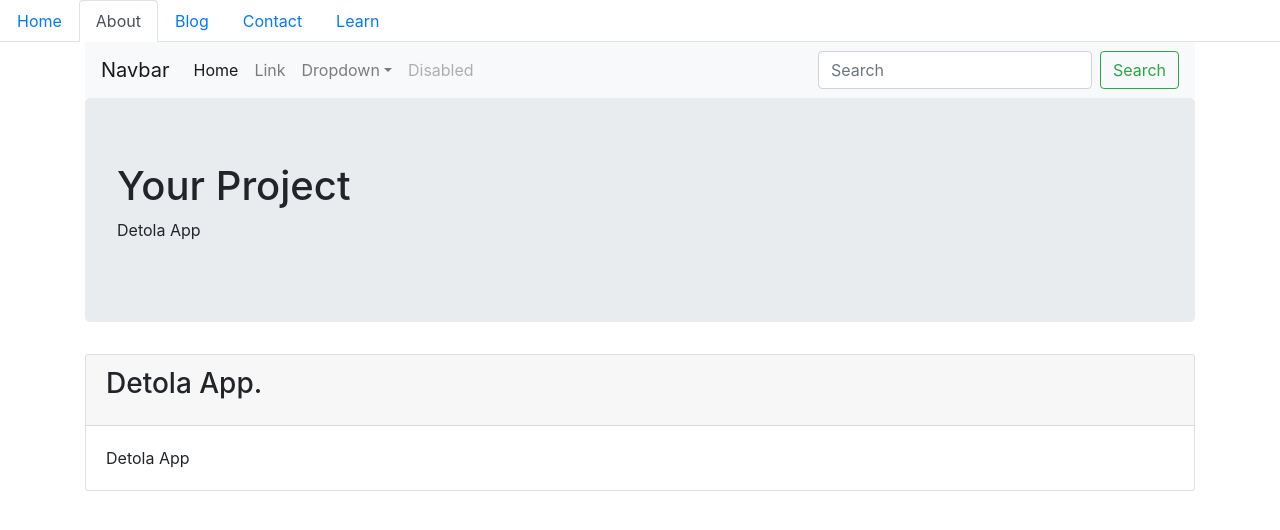
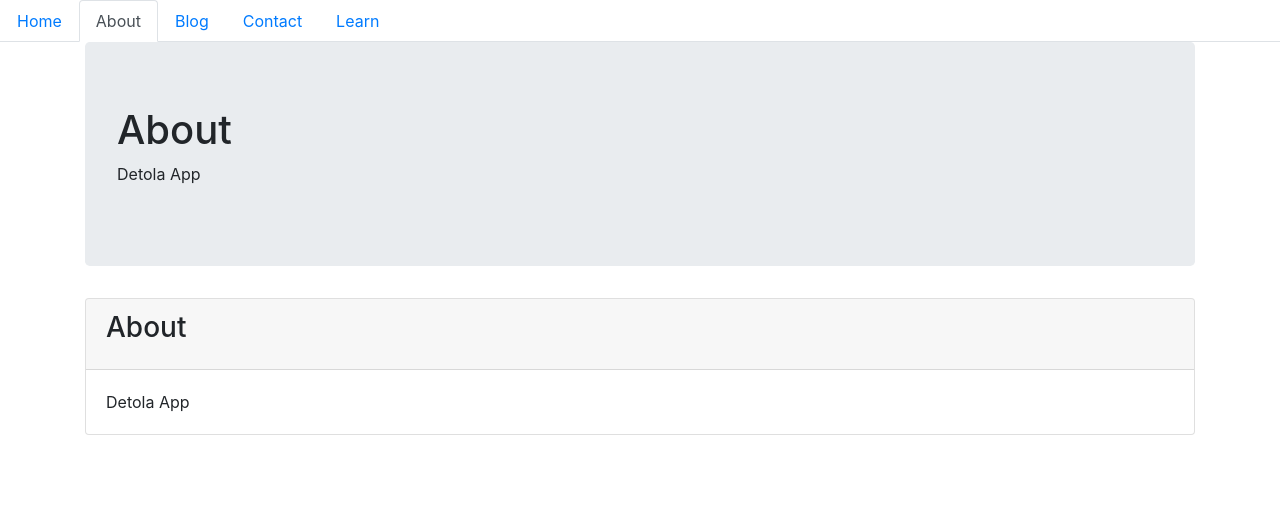
Before and after one commit to adeadu555/DetolaApp, a React (Create React App) app in the folder detolaapp/: page /about in a window 1280 px wide. Shown: the top 530 px of the page. Built offline with nearby package versions, Linux system fonts and the light colour scheme.

Commit message:
removed bootstrap  navbar

```diff
--- a/detolaapp/src/components/pages/About.js
+++ b/detolaapp/src/components/pages/About.js
@@ -3,94 +3,27 @@ import React from "react";
 function About(){
     return (
         <div className="container">
-      <nav className="navbar navbar-expand-lg navbar-light bg-light">
-        <a className="navbar-brand" href="#">
-          Navbar
-        </a>
-        <button
-          className="navbar-toggler"
-          data-toggle="collapse"
-          data-target="#navbarSupportedContent"
-          aria-controls="navbarSupportedContent"
-          aria-expanded="false"
-          aria-label="Toggle navigation"
-        >
-          <span className="navbar-toggler-icon" />
-        </button>
-
-        <div className="collapse navbar-collapse" id="navbarSupportedContent">
-          <ul className="navbar-nav mr-auto">
-            <li className="nav-item active">
-              <a className="nav-link" href="#">
-                Home <span className="sr-only">(current)</span>
-              </a>
-            </li>
-            <li className="nav-item">
-              <a className="nav-link" href="#">
-                Link
-              </a>
-            </li>
-            <li className="nav-item dropdown">
-              <a
-                className="nav-link dropdown-toggle"
-                href="#"
-                id="navbarDropdown"
-                role="button"
-                data-toggle="dropdown"
-                aria-haspopup="true"
-                aria-expanded="false"
-              >
-                Dropdown
-              </a>
-              <div className="dropdown-menu" aria-labelledby="navbarDropdown">
-                <a className="dropdown-item" href="#">
-                  Action
-                </a>
-                <a className="dropdown-item" href="#">
-                  Another action
-                </a>
-                <div className="dropdown-divider" />
-                <a className="dropdown-item" href="#">
-                  Something else here
-                </a>
-              </div>
-            </li>
-            <li className="nav-item">
-              <a className="nav-link disabled" href="#">
-                Disabled
-              </a>
-            </li>
-          </ul>
-          <form className="form-inline my-2 my-lg-0">
-            <input
-              className="form-control mr-sm-2"
-              type="search"
-              placeholder="Search"
-              aria-label="Search"
-            />
-            <button className="btn btn-outline-success my-2 my-sm-0" type="submit">
-              Search
-            </button>
-          </form>
-        </div>
-      </nav>
         <div className="jumbotron">
-        <h1>Your Project</h1>
+        <div>
+        <h1>About</h1>
         <p>
             Detola App
         </p>
         </div>
+
+        </div>
         <div className="card">
             <div className="card-header">
-          <h3 className="card-title">Detola App.</h3>
+               <h3 className="card-title">About</h3>
             </div>
             <div className="card-body">
-          <p className="card-text">
-            Detola App
-          </p>
+                <p className="card-text">Detola App</p>
             </div>
+
         </div>
+
     </div>
+
   );
 
 }
```
Lines whose indentation alone changed are shown as unchanged.
